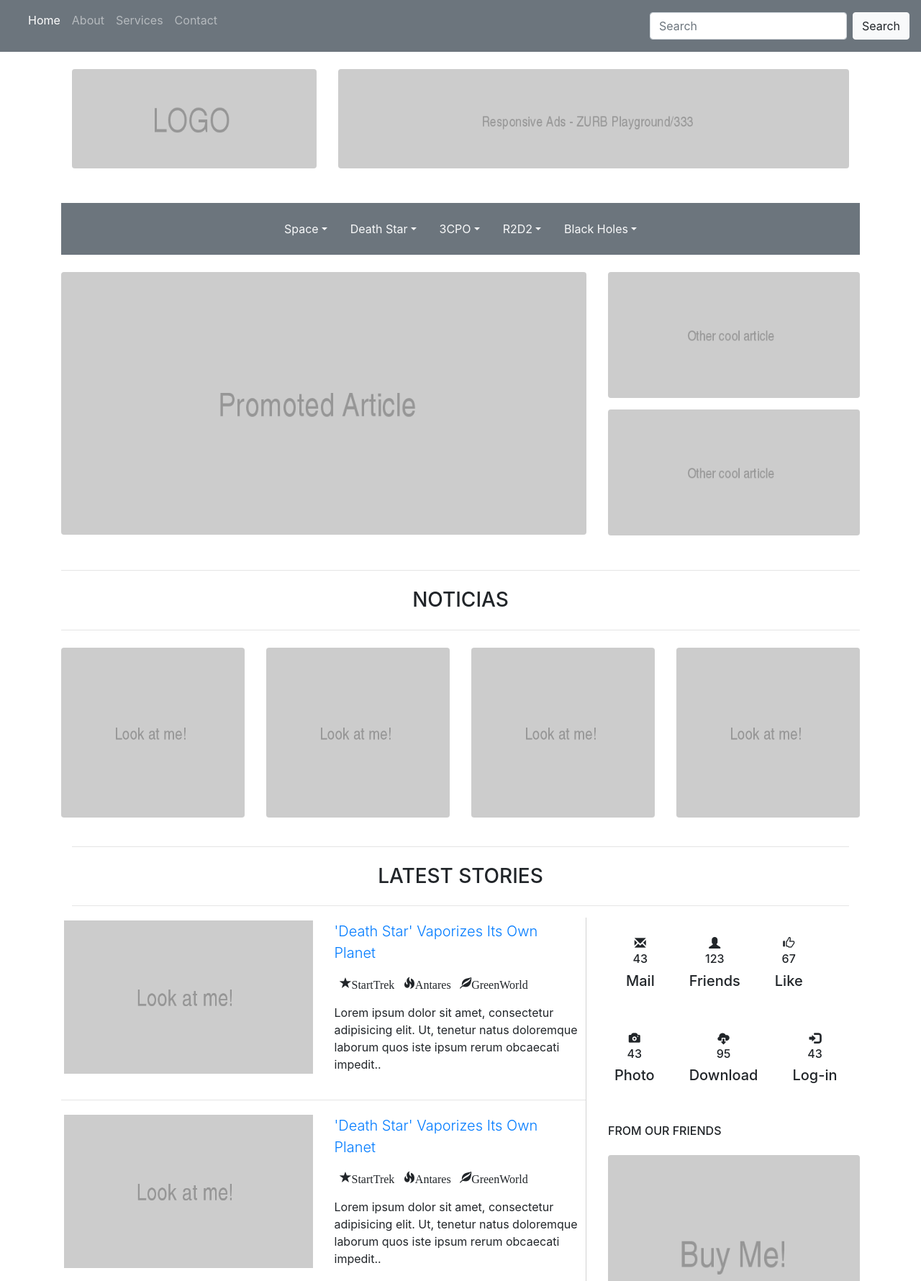
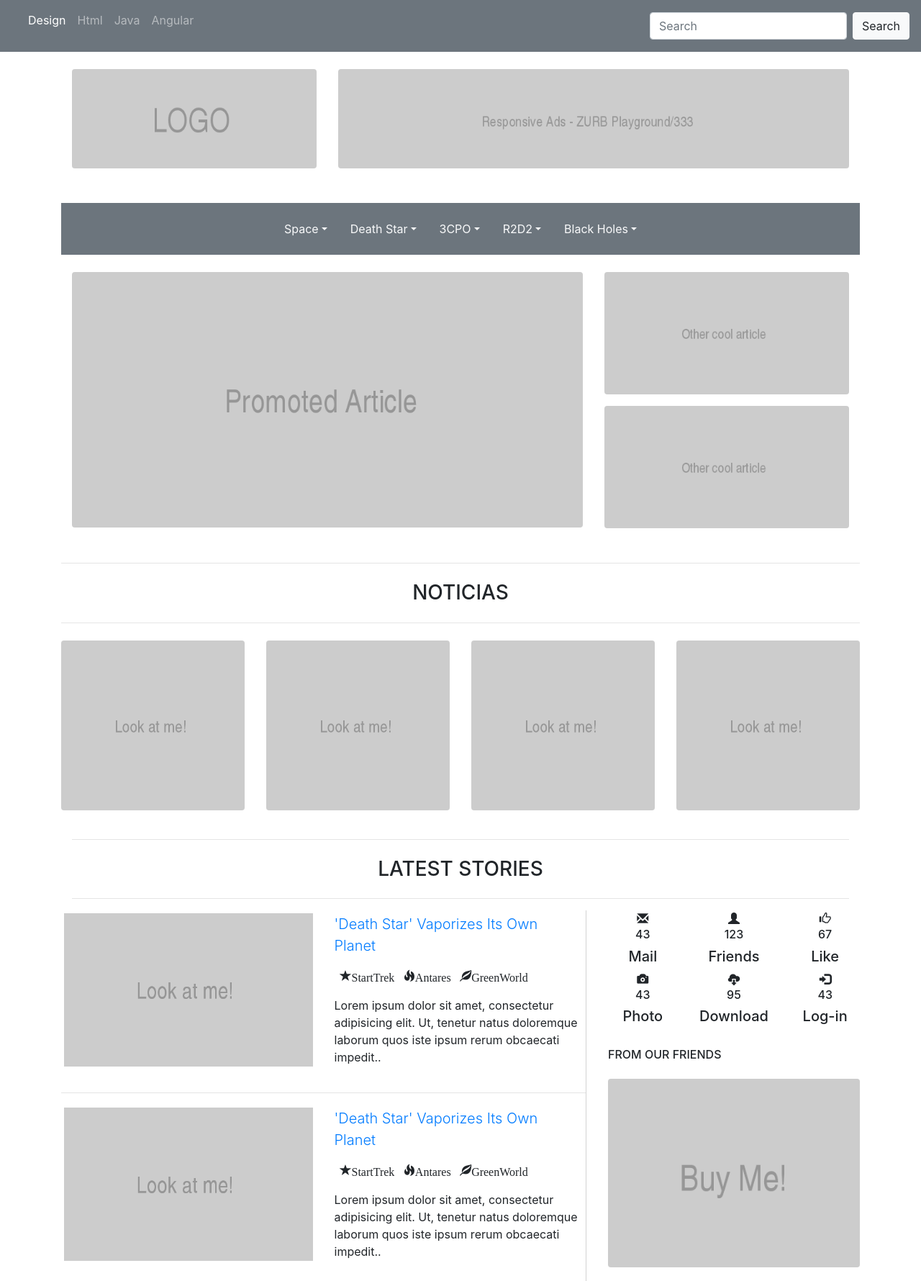
Before and after one commit to faluvegiZS/bootstrap-template, a website: page index.html in a window 1280 px wide. Shown: the top 1780 px of the page at 72% size. Drawn offline with Linux system fonts and the light colour scheme.

Commit message:
Add files via upload

```diff
--- a/index.html
+++ b/index.html
@@ -30,18 +30,18 @@
             <div class="collapse navbar-collapse"  id="navbarResponsive">
                 <ul class="navbar-nav fixed-left">
                     <li class="nav-item active">
-                    <a class="nav-link" href="#">Home
+                    <a class="nav-link" href="#">Design
                         <span class="sr-only">(current)</span>
                     </a>
                     </li>
                     <li class="nav-item">
-                    <a class="nav-link" href="#">About</a>
+                    <a class="nav-link" href="#">Html</a>
                     </li>
                     <li class="nav-item">
-                    <a class="nav-link" href="#">Services</a>
+                    <a class="nav-link" href="#">Java</a>
                     </li>
                     <li class="nav-item">
-                    <a class="nav-link" href="#">Contact</a>
+                    <a class="nav-link" href="#">Angular</a>
                     </li>
                 </ul>
             </div>
@@ -125,14 +125,14 @@
             <!-- End Dropdown Navbar Section -->
 
             <!-- Slide Section --->
-            <div class="slide-container">
+            <div class="container">
                 <div class="row my-4">
                     <div class="col-lg-8 col-md-6 mb-8">
-                        <img class="rounded img-fluid float-left" src="img/slide.png" alt="">
+                        <img class="rounded img-fluid mb-3 float-left" src="img/slide.png" alt="">
                     </div>
                     <div class="col-lg-4 col-md-6 mb-4">
-                        <img class="rounded mb-3 img-fluid float-right" src="img/tumbn1.png" alt="">
-                        <img class="rounded img-fluid float-right" src="img/tumbn2.png" alt="">
+                        <img class="rounded mb-3 img-fluid" src="img/tumbn1.png" alt="">
+                        <img class="rounded img-fluid" src="img/tumbn2.png" alt="">
                     </div>
                 </div>
             </div>
@@ -147,10 +147,10 @@
                 <hr>
             </div>
             <div class="row my-4">
-                <div class="col-xs-6 col-md-3 mb-3"><img class="rounded img-fluid" src="img/grid.png" alt=""></div>
-                <div class="col-xs-6 col-md-3 mb-3"><img class="rounded img-fluid" src="img/grid.png" alt=""></div>
-                <div class="col-xs-6 col-md-3 mb-3"><img class="rounded img-fluid" src="img/grid.png" alt=""></div>
-                <div class="col-xs-6 col-md-3 mb-3"><img class="rounded img-fluid" src="img/grid.png" alt=""></div>
+                <div class="col-6 col-md-3 mb-3"><img class="rounded img-fluid" src="img/grid.png" alt=""></div>
+                <div class="col-6 col-md-3 mb-3"><img class="rounded img-fluid" src="img/grid.png" alt=""></div>
+                <div class="col-6 col-md-3 mb-3"><img class="rounded img-fluid" src="img/grid.png" alt=""></div>
+                <div class="col-6 col-md-3 mb-3"><img class="rounded img-fluid" src="img/grid.png" alt=""></div>
             </div>
 
             <!-- End News Section --->
@@ -248,32 +248,32 @@
 
                 <div class="col-lg-4">
                     <div class="row">
-                        <div class="p-4 ml-3 text-center">
+                        <div class="col-4 text-center">
                             <span class="glyphicon glyphicon-envelope" aria-hidden="true"></span>
                             <h6>43</h6>
                             <h5>Mail</h5>
                         </div>
-                        <div class="p-4  text-center">
+                        <div class="col-4 text-center">
                             <span class="glyphicon glyphicon-user" aria-hidden="true"></span>
                             <h6>123</h6>
                             <h5>Friends</h5>
                         </div>
-                        <div class="p-4  text-center">
+                        <div class="col-4 text-center">
                             <span class="glyphicon glyphicon-thumbs-up" aria-hidden="true"></span>
                             <h6>67</h6>
                             <h5>Like</h5>
                         </div>
-                        <div class="p-4 text-center">
+                        <div class="col-4 text-center">
                             <span class="glyphicon glyphicon-camera" aria-hidden="true"></span>
                             <h6>43</h6>
                             <h5>Photo</h5>
                         </div>
-                        <div class="p-4 text-center">
+                        <div class="col-4 text-center">
                             <span class="glyphicon glyphicon-cloud-download" aria-hidden="true"></span>
                             <h6>95</h6>
                             <h5>Download</h5>
                         </div>
-                        <div class="p-4  text-center">
+                        <div class="col-4 text-center">
                             <span class="glyphicon glyphicon-log-in" aria-hidden="true"></span>
                             <h6>43</h6>
                             <h5>Log-in</h5>
@@ -335,8 +335,8 @@
             <div class="row">
                 <div class="col-lg-4 p-2">
                     <h5 class="my-4 text-light">FLICKR IMAGES</h5>
-                    <div class="row">
-                        <div class="footer-tumbnails m-1 ml-2">
+                    <div class="row ml-2">
+                        <div class="footer-tumbnails m-1">
                             <img class="img-thumbnail" src="img/footer.png" alt="">
                         </div>
                         <div class="footer-tumbnails m-1">
@@ -351,7 +351,7 @@
                         <div class="footer-tumbnails m-1">
                             <img class="img-thumbnail" src="img/footer.png" alt="">
                         </div>
-                        <div class="footer-tumbnails m-1 mr-2">
+                        <div class="footer-tumbnails m-1">
                             <img class="img-thumbnail" src="img/footer.png" alt="">
                         </div>
                     </div>
@@ -371,7 +371,7 @@
                 </div>
             </div>
         </div>
-        <p class="p-4 text-center text-white">Copyright &copy; Your Website 2019</p>
+        <p class="p-4 text-center text-white">Copyright &copy; Prueba 2019</p>
     </footer>
 
 
```
